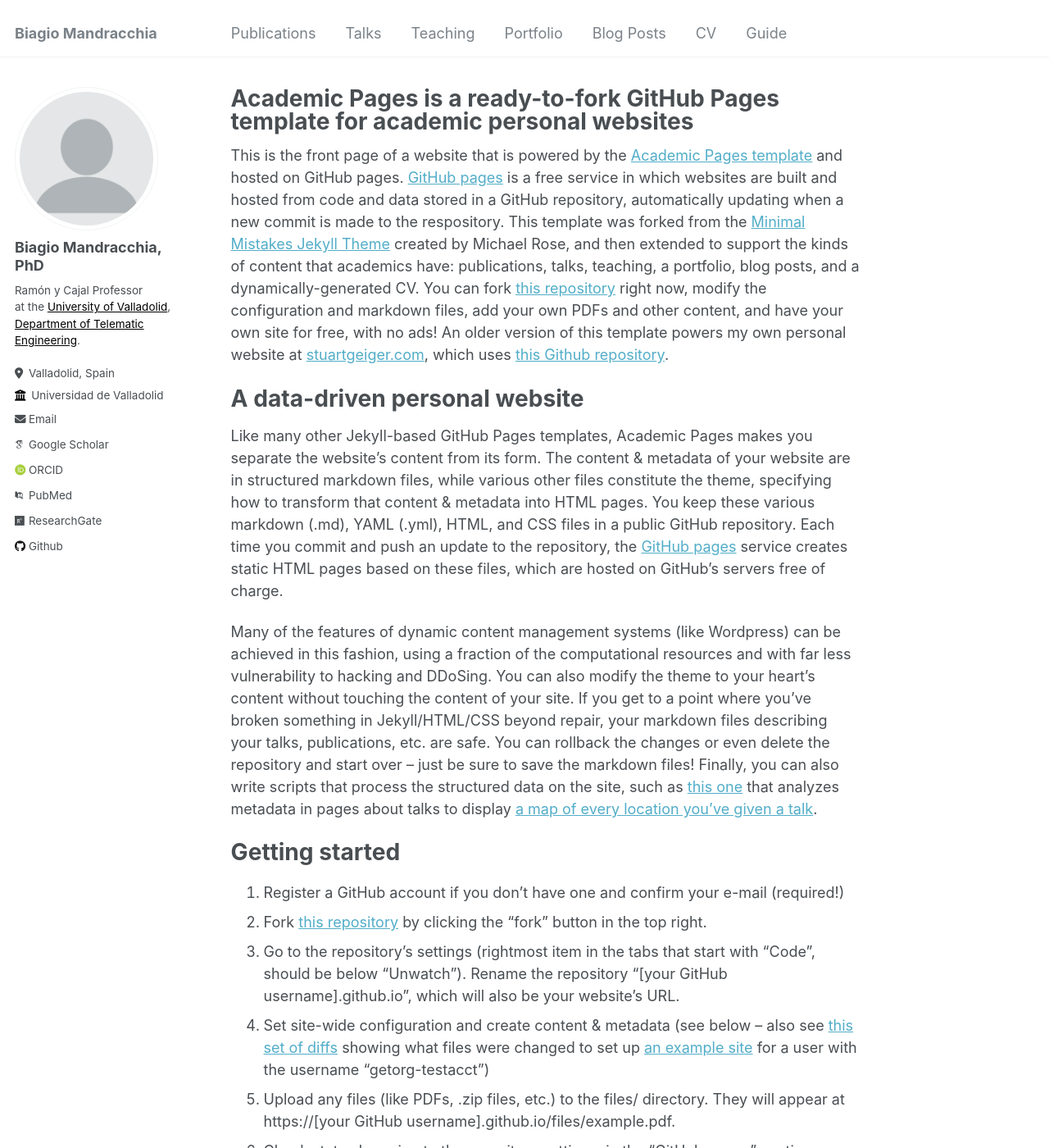
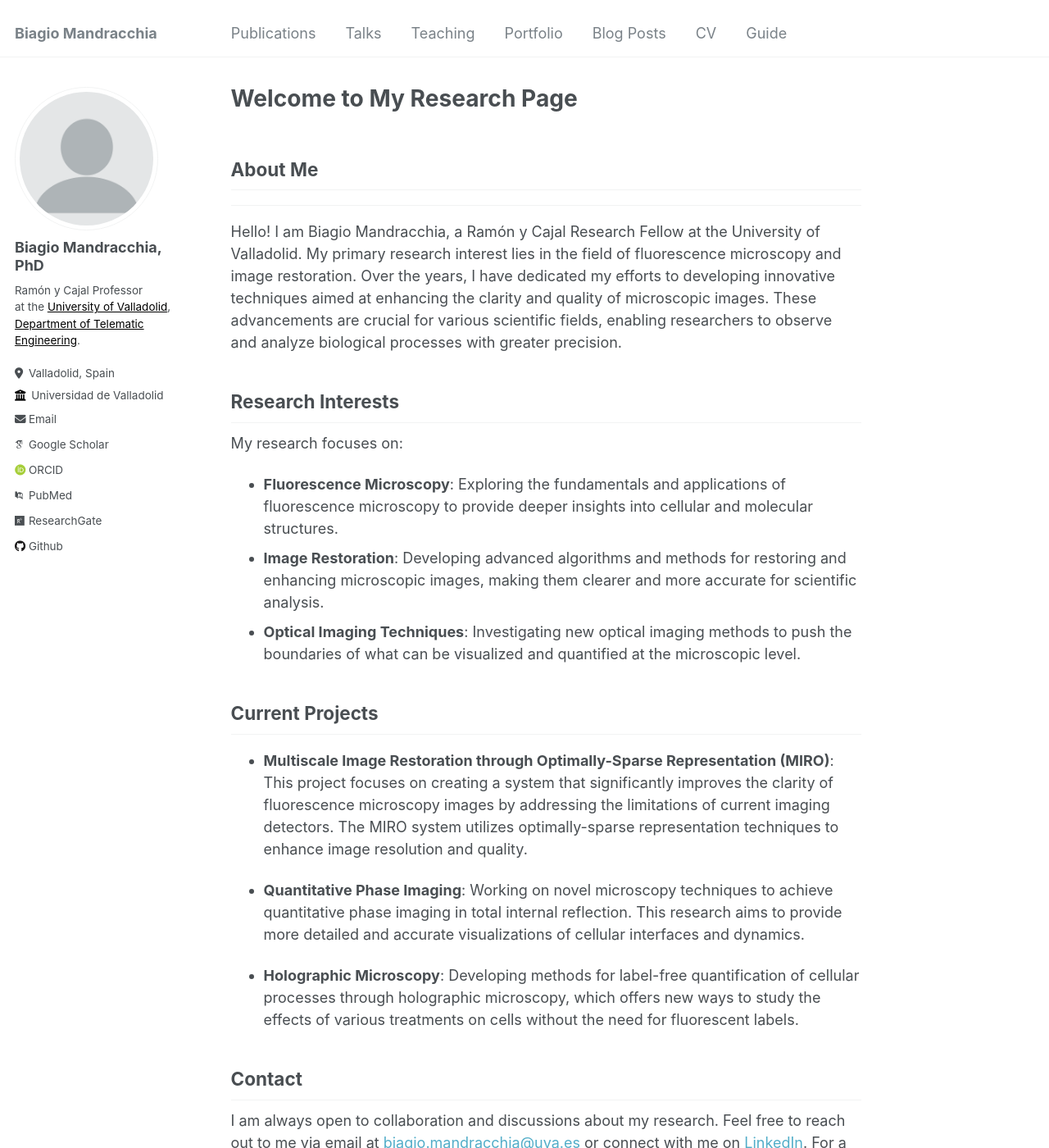
Before and after one commit to bmandracchia/bmandracchia.github.io, a Jekyll site: the page built from _pages/about.md, in a window 1280 px wide and 1400 px high. Shown: the whole window at 82% size. Built offline with Jekyll 4.4.1, drawn with Linux system fonts in a browser that asks for light colours; some web fonts are replaced; some of the changed text lies outside the part shown.

Commit message:
Update about.md

```diff
--- a/_pages/about.md
+++ b/_pages/about.md
@@ -1,49 +1,35 @@
 ---
 permalink: /
-title: "Academic Pages is a ready-to-fork GitHub Pages template for academic personal websites"
+title: "Welcome to My Research Page"
 author_profile: true
 redirect_from:
   - /about/
   - /about.html
 ---
 
-This is the front page of a website that is powered by the [Academic Pages template](https://github.com/academicpages/academicpages.github.io) and hosted on GitHub pages. [GitHub pages](https://pages.github.com) is a free service in which websites are built and hosted from code and data stored in a GitHub repository, automatically updating when a new commit is made to the respository. This template was forked from the [Minimal Mistakes Jekyll Theme](https://mmistakes.github.io/minimal-mistakes/) created by Michael Rose, and then extended to support the kinds of content that academics have: publications, talks, teaching, a portfolio, blog posts, and a dynamically-generated CV. You can fork [this repository](https://github.com/academicpages/academicpages.github.io) right now, modify the configuration and markdown files, add your own PDFs and other content, and have your own site for free, with no ads! An older version of this template powers my own personal website at [stuartgeiger.com](http://stuartgeiger.com), which uses [this Github repository](https://github.com/staeiou/staeiou.github.io).
+## About Me
+---
 
-A data-driven personal website
-======
-Like many other Jekyll-based GitHub Pages templates, Academic Pages makes you separate the website's content from its form. The content & metadata of your website are in structured markdown files, while various other files constitute the theme, specifying how to transform that content & metadata into HTML pages. You keep these various markdown (.md), YAML (.yml), HTML, and CSS files in a public GitHub repository. Each time you commit and push an update to the repository, the [GitHub pages](https://pages.github.com/) service creates static HTML pages based on these files, which are hosted on GitHub's servers free of charge.
+Hello! I am Biagio Mandracchia, a Ramón y Cajal Research Fellow at the University of Valladolid. My primary research interest lies in the field of fluorescence microscopy and image restoration. Over the years, I have dedicated my efforts to developing innovative techniques aimed at enhancing the clarity and quality of microscopic images. These advancements are crucial for various scientific fields, enabling researchers to observe and analyze biological processes with greater precision.
 
-Many of the features of dynamic content management systems (like Wordpress) can be achieved in this fashion, using a fraction of the computational resources and with far less vulnerability to hacking and DDoSing. You can also modify the theme to your heart's content without touching the content of your site. If you get to a point where you've broken something in Jekyll/HTML/CSS beyond repair, your markdown files describing your talks, publications, etc. are safe. You can rollback the changes or even delete the repository and start over -- just be sure to save the markdown files! Finally, you can also write scripts that process the structured data on the site, such as [this one](https://github.com/academicpages/academicpages.github.io/blob/master/talkmap.ipynb) that analyzes metadata in pages about talks to display [a map of every location you've given a talk](https://academicpages.github.io/talkmap.html).
+## Research Interests
 
-Getting started
-======
-1. Register a GitHub account if you don't have one and confirm your e-mail (required!)
-1. Fork [this repository](https://github.com/academicpages/academicpages.github.io) by clicking the "fork" button in the top right.
-1. Go to the repository's settings (rightmost item in the tabs that start with "Code", should be below "Unwatch"). Rename the repository "[your GitHub username].github.io", which will also be your website's URL.
-1. Set site-wide configuration and create content & metadata (see below -- also see [this set of diffs](http://archive.is/3TPas) showing what files were changed to set up [an example site](https://getorg-testacct.github.io) for a user with the username "getorg-testacct")
-1. Upload any files (like PDFs, .zip files, etc.) to the files/ directory. They will appear at https://[your GitHub username].github.io/files/example.pdf.
-1. Check status by going to the repository settings, in the "GitHub pages" section
+My research focuses on:
 
-Site-wide configuration
-------
-The main configuration file for the site is in the base directory in [_config.yml](https://github.com/academicpages/academicpages.github.io/blob/master/_config.yml), which defines the content in the sidebars and other site-wide features. You will need to replace the default variables with ones about yourself and your site's github repository. The configuration file for the top menu is in [_data/navigation.yml](https://github.com/academicpages/academicpages.github.io/blob/master/_data/navigation.yml). For example, if you don't have a portfolio or blog posts, you can remove those items from that navigation.yml file to remove them from the header.
+- **Fluorescence Microscopy**: Exploring the fundamentals and applications of fluorescence microscopy to provide deeper insights into cellular and molecular structures.
+- **Image Restoration**: Developing advanced algorithms and methods for restoring and enhancing microscopic images, making them clearer and more accurate for scientific analysis.
+- **Optical Imaging Techniques**: Investigating new optical imaging methods to push the boundaries of what can be visualized and quantified at the microscopic level.
 
-Create content & metadata
-------
-For site content, there is one markdown file for each type of content, which are stored in directories like _publications, _talks, _posts, _teaching, or _pages. For example, each talk is a markdown file in the [_talks directory](https://github.com/academicpages/academicpages.github.io/tree/master/_talks). At the top of each markdown file is structured data in YAML about the talk, which the theme will parse to do lots of cool stuff. The same structured data about a talk is used to generate the list of talks on the [Talks page](https://academicpages.github.io/talks), each [individual page](https://academicpages.github.io/talks/2012-03-01-talk-1) for specific talks, the talks section for the [CV page](https://academicpages.github.io/cv), and the [map of places you've given a talk](https://academicpages.github.io/talkmap.html) (if you run this [python file](https://github.com/academicpages/academicpages.github.io/blob/master/talkmap.py) or [Jupyter notebook](https://github.com/academicpages/academicpages.github.io/blob/master/talkmap.ipynb), which creates the HTML for the map based on the contents of the _talks directory).
+## Current Projects
 
-**Markdown generator**
+- **Multiscale Image Restoration through Optimally-Sparse Representation (MIRO)**: This project focuses on creating a system that significantly improves the clarity of fluorescence microscopy images by addressing the limitations of current imaging detectors. The MIRO system utilizes optimally-sparse representation techniques to enhance image resolution and quality.
 
-I have also created [a set of Jupyter notebooks](https://github.com/academicpages/academicpages.github.io/tree/master/markdown_generator
-) that converts a CSV containing structured data about talks or presentations into individual markdown files that will be properly formatted for the Academic Pages template. The sample CSVs in that directory are the ones I used to create my own personal website at stuartgeiger.com. My usual workflow is that I keep a spreadsheet of my publications and talks, then run the code in these notebooks to generate the markdown files, then commit and push them to the GitHub repository.
+- **Quantitative Phase Imaging**: Working on novel microscopy techniques to achieve quantitative phase imaging in total internal reflection. This research aims to provide more detailed and accurate visualizations of cellular interfaces and dynamics.
 
-How to edit your site's GitHub repository
-------
-Many people use a git client to create files on their local computer and then push them to GitHub's servers. If you are not familiar with git, you can directly edit these configuration and markdown files directly in the github.com interface. Navigate to a file (like [this one](https://github.com/academicpages/academicpages.github.io/blob/master/_talks/2012-03-01-talk-1.md) and click the pencil icon in the top right of the content preview (to the right of the "Raw | Blame | History" buttons). You can delete a file by clicking the trashcan icon to the right of the pencil icon. You can also create new files or upload files by navigating to a directory and clicking the "Create new file" or "Upload files" buttons.
+- **Holographic Microscopy**: Developing methods for label-free quantification of cellular processes through holographic microscopy, which offers new ways to study the effects of various treatments on cells without the need for fluorescent labels.
 
-Example: editing a markdown file for a talk
-![Editing a markdown file for a talk](/images/editing-talk.png)
+## Contact
 
-For more info
-------
-More info about configuring Academic Pages can be found in [the guide](https://academicpages.github.io/markdown/). The [guides for the Minimal Mistakes theme](https://mmistakes.github.io/minimal-mistakes/docs/configuration/) (which this theme was forked from) might also be helpful.
+I am always open to collaboration and discussions about my research. Feel free to reach out to me via email at [biagio.mandracchia@uva.es](mailto:biagio.mandracchia@uva.es) or connect with me on [LinkedIn](https://www.linkedin.com/in/biagio-mandracchia/). For a detailed overview of my work and publications, you can also visit my [Google Scholar](https://scholar.google.com/citations?user=yourID) and [ResearchGate](https://www.researchgate.net/profile/Biagio-Mandracchia) profiles.
+
+Thank you for visiting my research page. I look forward to connecting with fellow researchers and advancing the field of fluorescence microscopy together.
```
